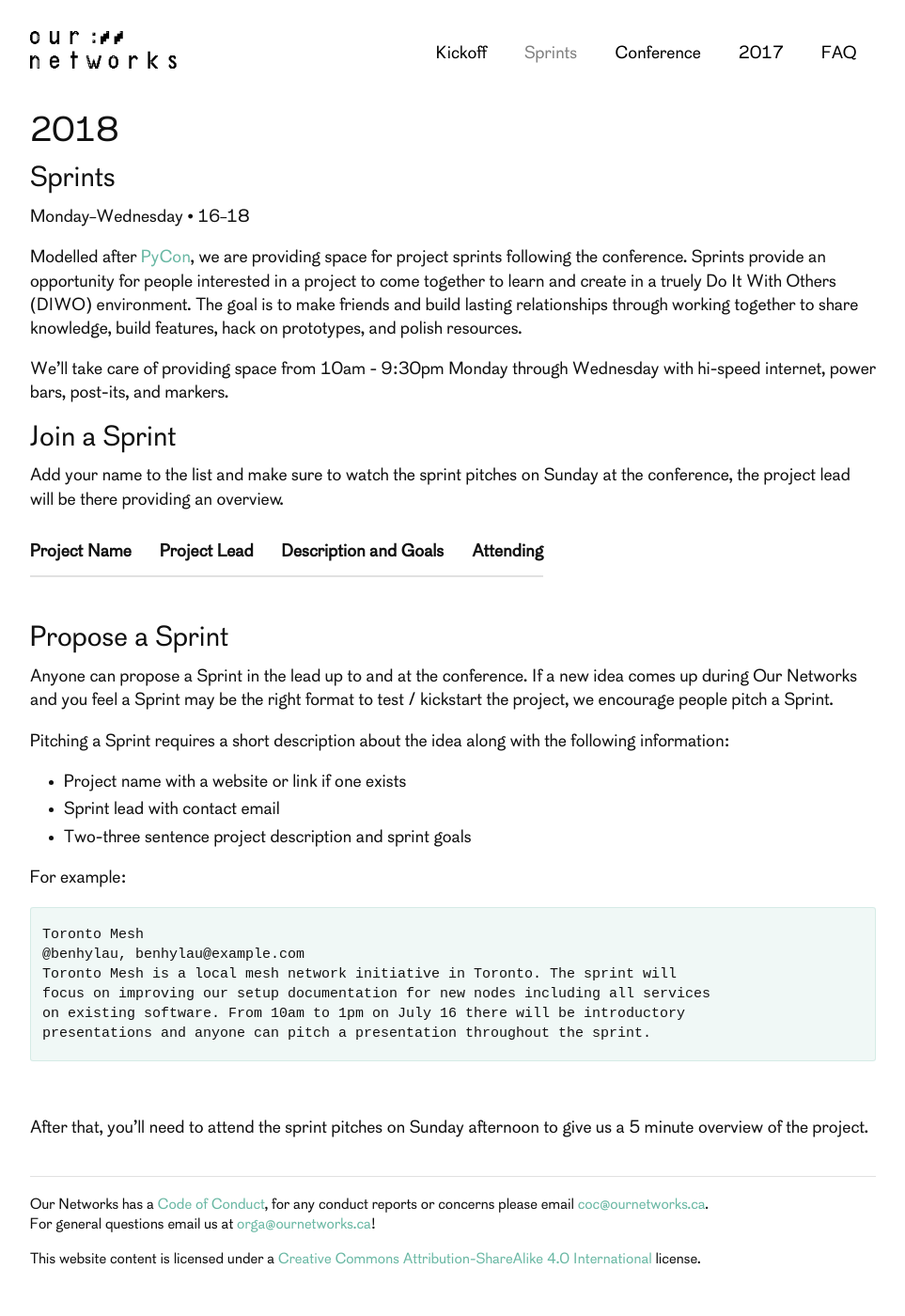
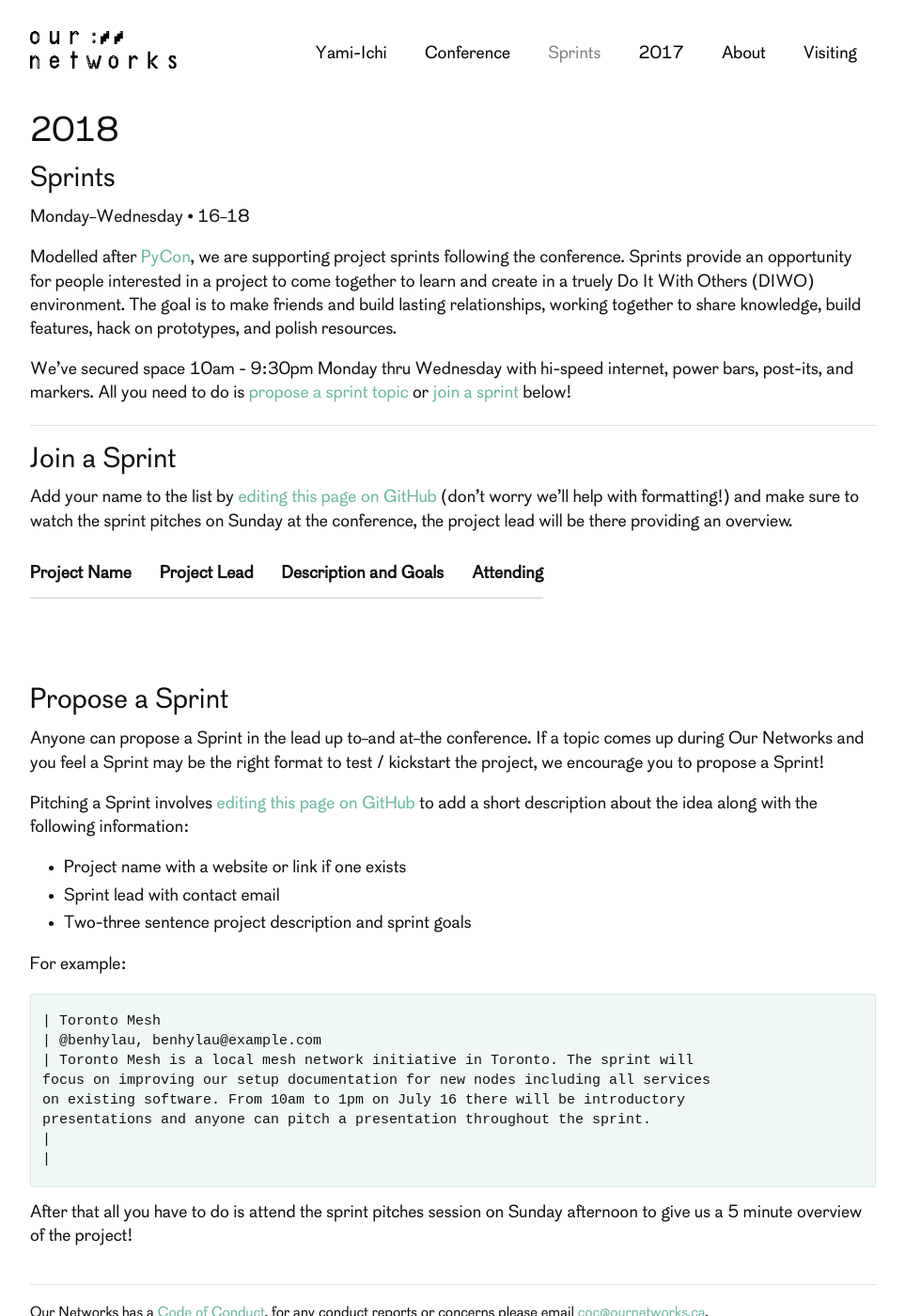
Before and after one commit to ournetworks/ournetworks.ca, a Jekyll site: the page built from 2018/sprints.md, in a window 1280 px wide and 1400 px high. Shown: the whole window at 94% size, without its empty margins (158-1121 px from the left). Built offline with Jekyll 4.4.1, drawn with Linux system fonts in a browser that asks for light colours.

Commit message:
update and restructure content

````diff
--- a/2018/sprints.md
+++ b/2018/sprints.md
@@ -1,36 +1,38 @@
 ---
 layout: page
-order: 1
+order: 3
 title: "2018"
 subtitle: "Sprints"
 titleDisplay: "Sprints"
-excerpt:
-venueId:
-date:
-startTime:
-endTime:
+startDate: 2018-07-16
+endDate: 2018-07-18
 ---
 
 Monday–Wednesday • 16–18
 
-Modelled after [PyCon](https://us.pycon.org/2018/community/sprints/), we are providing space for project sprints following the conference. Sprints provide an opportunity for people interested in a project to come together to learn and create in a truely Do It With Others (DIWO) environment. The goal is to make friends and build lasting relationships through working together to share knowledge, build features, hack on prototypes, and polish resources.
+Modelled after [PyCon](https://us.pycon.org/2018/community/sprints/), we are supporting project sprints following the conference. Sprints provide an opportunity for people interested in a project to come together to learn and create in a truely Do It With Others (DIWO) environment. The goal is to make friends and build lasting relationships, working together to share knowledge, build features, hack on prototypes, and polish resources.
 
-We'll take care of providing space from 10am - 9:30pm Monday through Wednesday with hi-speed internet, power bars, post-its, and markers.
+We've secured space 10am - 9:30pm Monday thru Wednesday with hi-speed internet, power bars, post-its, and markers. All you need to do is [propose a sprint topic](#propose-a-sprint) or [join a sprint](#join-a-sprint) below!
+
+***
 
 ## Join a Sprint
 
-Add your name to the list and make sure to watch the sprint pitches on Sunday at the conference, the project lead will be there providing an overview.
+Add your name to the list by [editing this page on GitHub](https://github.com/ournetworks/ournetworks.ca/edit/master/2018/sprints.md) (don't worry we'll help with formatting!) and make sure to watch the sprint pitches on Sunday at the conference, the project lead will be there providing an overview.
 
-| Project Name | Project Lead | Description and Goals | Attending |
-|:-------------|:-------------|:----------------------|:----------|
-|              |              |                       |           |
 
+
+| Project Name            | Project Lead | Description and Goals | Attending |
+|:------------------------|:-------------|:----------------------|:----------|
+|                         |              |                       |           |
+
+<br />
 
 ## Propose a Sprint
 
-Anyone can propose a Sprint in the lead up to and at the conference. If a new idea comes up during Our Networks and you feel a Sprint may be the right format to test / kickstart the project, we encourage people pitch a Sprint.
+Anyone can propose a Sprint in the lead up to--and at--the conference. If a topic comes up during Our Networks and you feel a Sprint may be the right format to test / kickstart the project, we encourage you to propose a Sprint!
 
-Pitching a Sprint requires a short description about the idea along with the following information:
+Pitching a Sprint involves [editing this page on GitHub](https://github.com/ournetworks/ournetworks.ca/edit/master/2018/sprints.md) to add a short description about the idea along with the following information:
 
 - Project name with a website or link if one exists
 - Sprint lead with contact email
@@ -39,14 +41,15 @@ Pitching a Sprint requires a short description about the idea along with the fol
 For example:
 
 ```
-Toronto Mesh
-@benhylau, benhylau@example.com
-Toronto Mesh is a local mesh network initiative in Toronto. The sprint will
+| Toronto Mesh
+| @benhylau, benhylau@example.com
+| Toronto Mesh is a local mesh network initiative in Toronto. The sprint will
 focus on improving our setup documentation for new nodes including all services
 on existing software. From 10am to 1pm on July 16 there will be introductory
 presentations and anyone can pitch a presentation throughout the sprint.
+|
+|
 ```
 
-<br/>
 
-After that, you'll need to attend the sprint pitches on Sunday afternoon to give us a 5 minute overview of the project.
+After that all you have to do is attend the sprint pitches session on Sunday afternoon to give us a 5 minute overview of the project!
````
Also changed, not shown: 2018/about.md (added, +54 -0 lines), 2018/conference.md (+3 -6 lines), 2018/faq-qaf.md (deleted, +0 -38 lines), 2018/visiting.md (added, +25 -0 lines), index.md (+1 -1 lines), yami-ichi.md (renamed from 2018/kickoff-yami-ichi.md, +6 -16 lines).
